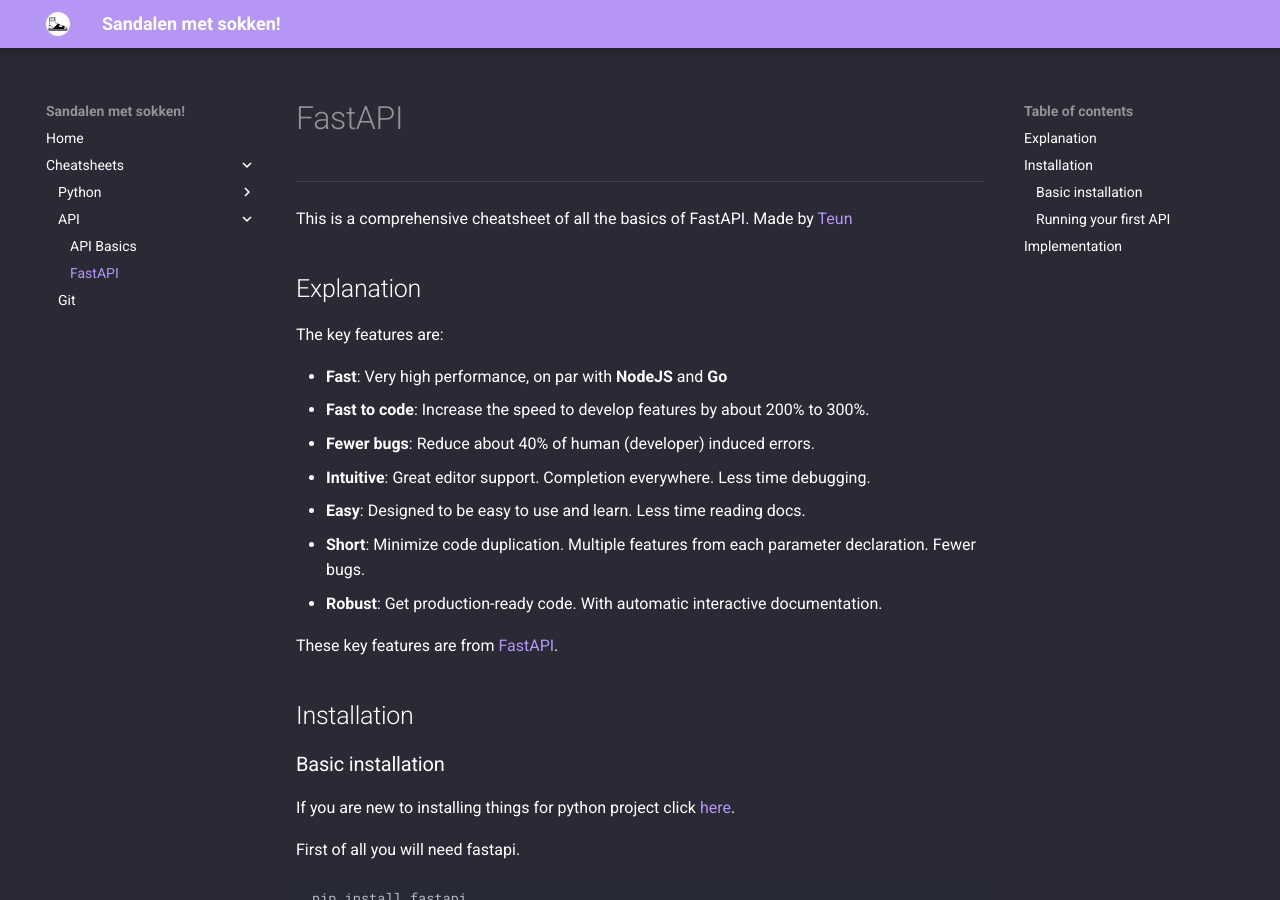
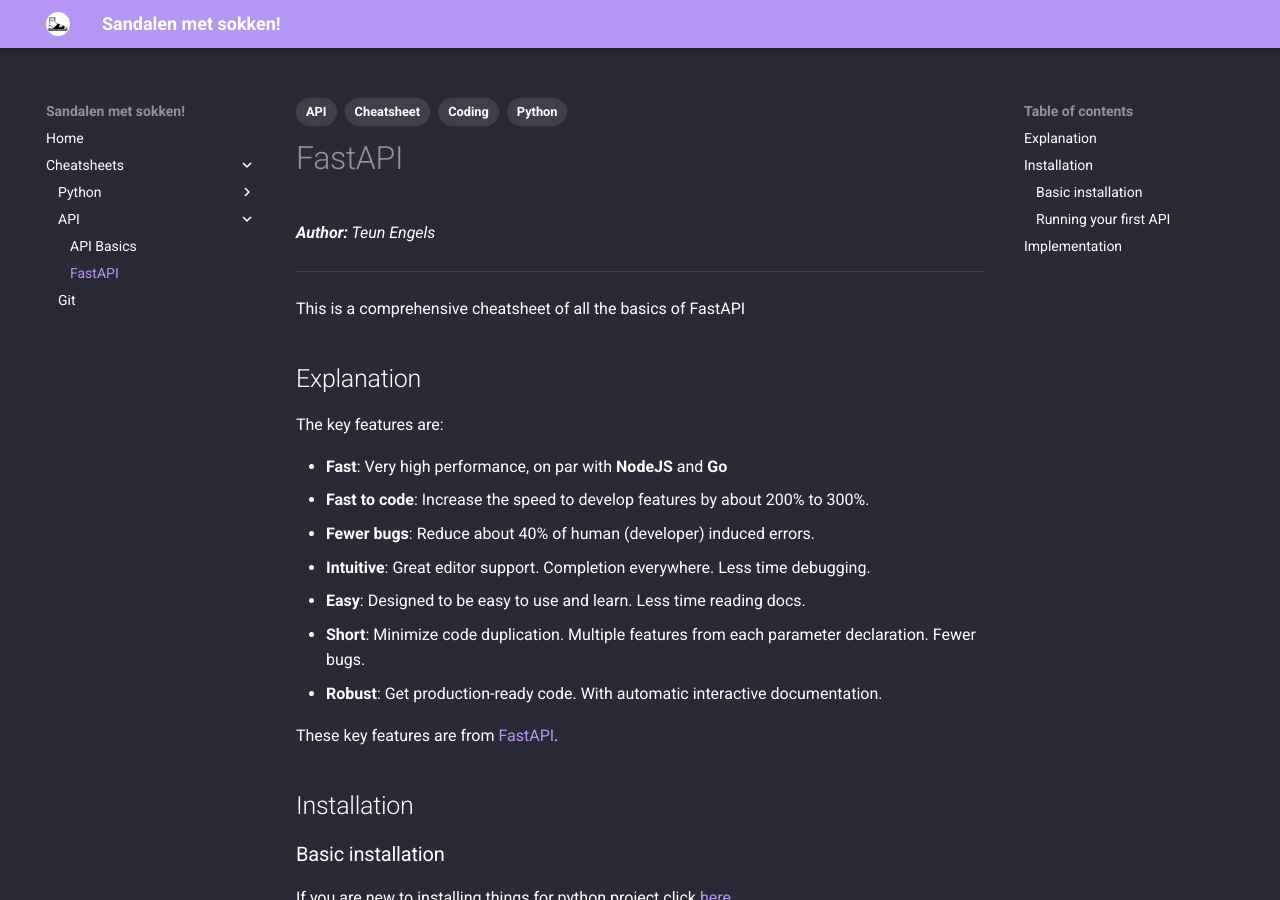
Before and after one commit to chinouvm/sandalenmetsokken-wiki, an MkDocs documentation site: the page built from docs/FastAPI.md, in a window 1280 px wide and 900 px high. Built offline with MkDocs 1.6.1 and Material for MkDocs 9.7.7, drawn with Linux system fonts in a browser that asks for light colours.

Commit message:
Added Author and Tags for everypage

`````diff
--- a/docs/FastAPI.md
+++ b/docs/FastAPI.md
@@ -1,30 +1,32 @@
 ---
-title: FastAPI
-description: The documentation of a basic FastAPI
+tags:
+  - Coding
+  - Python
+  - API
+  - Cheatsheet
 ---
 
 # FastAPI
 
+_**Author:** Teun Engels_
+
 ---
 
-This is a comprehensive cheatsheet of all the basics of FastAPI. Made by [Teun](https://github.com/engelsman16)
-
-
+This is a comprehensive cheatsheet of all the basics of FastAPI
 
 ## Explanation
 
 The key features are:
 
--   **Fast**: Very high performance, on par with **NodeJS** and **Go**
--   **Fast to code**: Increase the speed to develop features by about 200% to 300%.
--   **Fewer bugs**: Reduce about 40% of human (developer) induced errors.
--   **Intuitive**: Great editor support. Completion everywhere. Less time debugging.
--   **Easy**: Designed to be easy to use and learn. Less time reading docs.
--   **Short**: Minimize code duplication. Multiple features from each parameter declaration. Fewer bugs.
--   **Robust**: Get production-ready code. With automatic interactive documentation.
+- **Fast**: Very high performance, on par with **NodeJS** and **Go**
+- **Fast to code**: Increase the speed to develop features by about 200% to 300%.
+- **Fewer bugs**: Reduce about 40% of human (developer) induced errors.
+- **Intuitive**: Great editor support. Completion everywhere. Less time debugging.
+- **Easy**: Designed to be easy to use and learn. Less time reading docs.
+- **Short**: Minimize code duplication. Multiple features from each parameter declaration. Fewer bugs.
+- **Robust**: Get production-ready code. With automatic interactive documentation.
 
 These key features are from [FastAPI](https://fastapi.tiangolo.com/).
-
 
 ## Installation
 
@@ -34,15 +36,15 @@ If you are new to installing things for python project click [here](PyInstalling
 
 First of all you will need fastapi.
 
-````
+```
 pip install fastapi
-````
+```
 
 You will also need a live server FastAPI recommends uvicorn so we shall use that.
 
-````
+```
 pip install "uvicorn[standard]"
-````
+```
 
 ### Running your first API
 
@@ -58,12 +60,11 @@ async def get_root():
 	return {"response" : "Hello World!!!"}
 ```
 
-You can now run the command `uvicorn main:app`.
-The command `uvicorn main:app` refers to:
+You can now run the command `uvicorn main:app`. The command `uvicorn main:app` refers to:
 
--   `main`: the file `main.py` (the Python "module").
--   `app`: the object created inside of `main.py` with the line `app = FastAPI()`.
--   `--reload`: make the server restart after code changes. Only use for development.
+- `main`: the file `main.py` (the Python "module").
+- `app`: the object created inside of `main.py` with the line `app = FastAPI()`.
+- `--reload`: make the server restart after code changes. Only use for development.
 
 ## Implementation
 
@@ -71,16 +72,16 @@ When building APIs, you normally use these specific HTTP methods to perform a sp
 
 Normally you use:
 
--   **POST**: to create data.
--   **GET**: to read data.
--   **PUT**: to update data.
--   **DELETE** : to delete data.
+- **POST**: to create data.
+- **GET**: to read data.
+- **PUT**: to update data.
+- **DELETE** : to delete data.
 
 This is a **path operation function** example:
 
--   **path**: is `/`.
--   **operation**: is `get`.
--   **function**: [async](www.google.com) def get_root()
+- **path**: is `/`.
+- **operation**: is `get`.
+- **function**: [async](www.google.com) def get_root()
 
 ```py
 from fastapi import FastAPI
`````
Also changed, not shown: docs/Git.md (+3 -4 lines), docs/PyInstalling.md (+9 -2 lines), docs/Python.md (+3 -4 lines), docs/index.md (+2 -0 lines).
